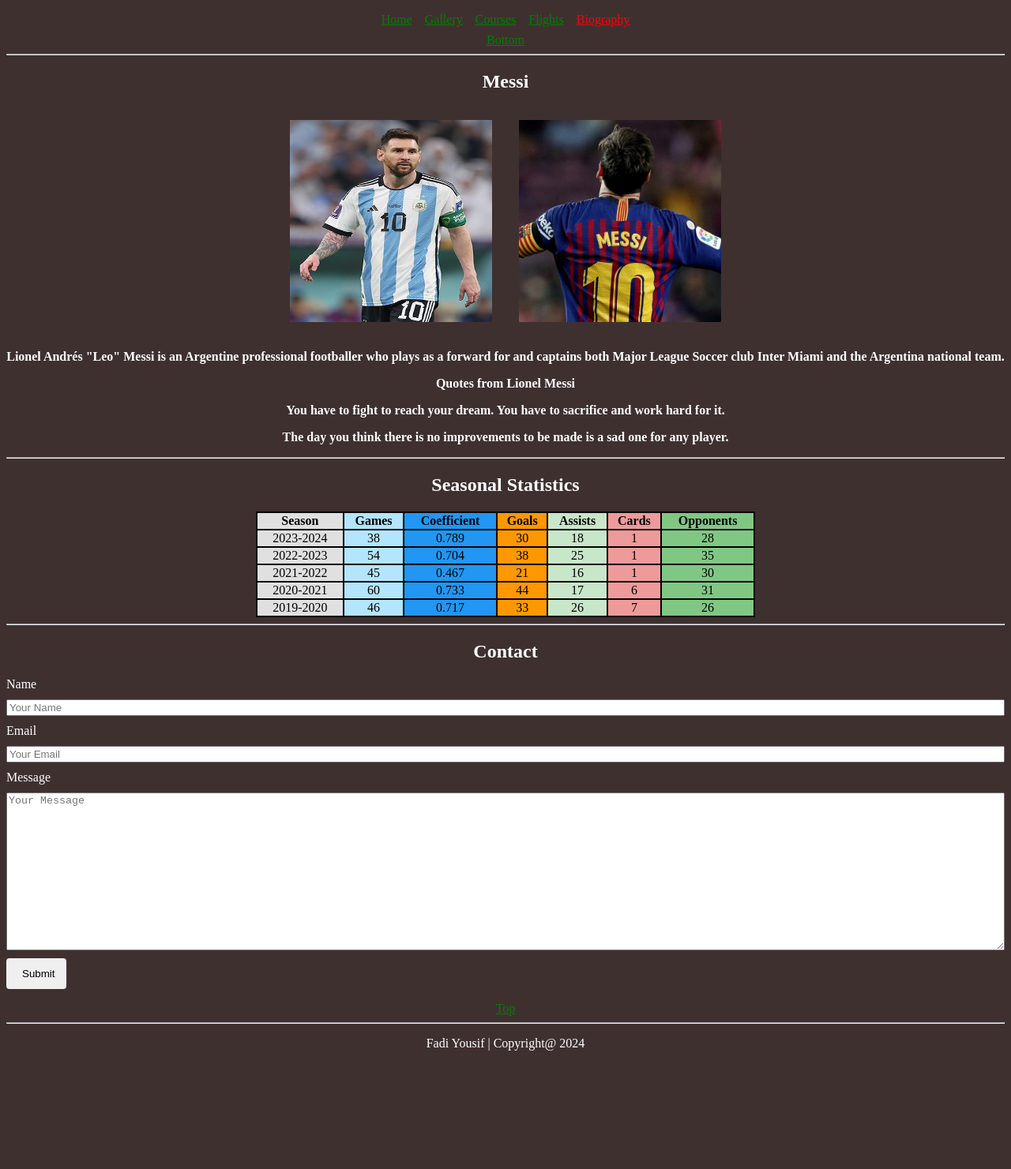
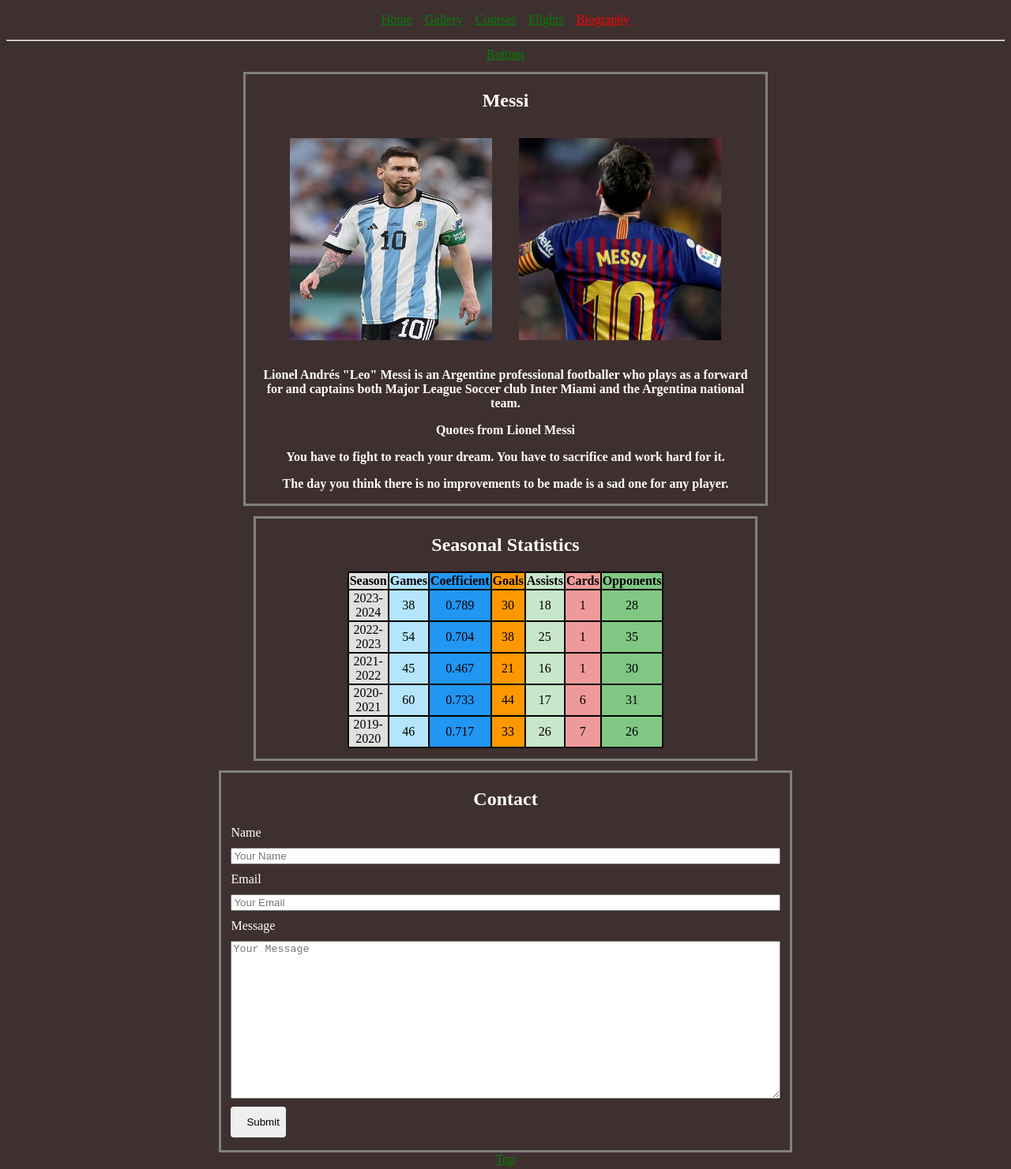
Before and after one commit to fadiyoux/fadiyoux.github.io, a plain HTML site: page biography.html in a window 1280 px wide. Shown: the top 1481 px of the page at 79% size. Before the commit the page ends 1347 px from the top, so only its background shows below. Drawn offline with Linux system fonts and the light colour scheme.

Commit message:
Improve Biography CSS

```diff
--- a/biography.html
+++ b/biography.html
@@ -10,17 +10,17 @@
 
     <nav class="centered-div">
         <ul>
-            <li><a style="color: green;" href="index.html">Home</a> </li>
-            <li><a style="color: green;" href="gallery.html">Gallery</a></li>
-            <li><a style="color: green;" href="courses.html">Courses</a></li>
-            <li><a style="color: green;" href="flights.html">Flights</a></li>
-            <li><a style="color: red;" href="#">Biography</a></li>
+            <li><a class="navbutton" href="index.html">Home</a> </li>
+            <li><a class="navbutton" href="gallery.html">Gallery</a></li>
+            <li><a class="navbutton" href="courses.html">Courses</a></li>
+            <li><a class="navbutton" href="flights.html">Flights</a></li>
+            <li><a class="navbutton sel" href="#">Biography</a></li>
         </ul>
     </nav>
+    <hr>
     <div class="centered-div">
-        <a href="#bottom" style="color: green;">Bottom</a>
+        <a href="#bottom" class="navbutton" >Bottom</a>
     </div>
-    <hr/>
 
     <section id="profile">
         <h1>Messi</h1>
@@ -33,7 +33,6 @@
         <p>You have to fight to reach your dream. You have to sacrifice and work hard for it.</p>
         <p>The day you think there is no improvements to be made is a sad one for any player.</p>
     </section>
-    <hr/>
 
     <section id="stats">
         <h1>Seasonal Statistics</h1>
@@ -107,7 +106,6 @@
             </tbody>
         </table>
     </section>
-    <hr>
 
     <section id="contact">
         <h1>Contact</h1>
--- a/css/biography.css
+++ b/css/biography.css
@@ -3,7 +3,6 @@ body {
 }
 
 /* Nav CSS*/
-
 ul {
     list-style-type: none;
     margin: 0;
@@ -15,15 +14,18 @@ li {
     float: left;
 }
 
+a.navbutton {
+    color:green;
+
+}
+
+a.sel {
+    color: red;
+}
+
 li a {
     display: block;
     padding: 8px;
-}
-
-#profile > div > img {
-    width: 256px;
-    height: 256px;
-    padding: 15px;
 }
 
 /* Centers the div tags */
@@ -40,6 +42,20 @@ li a {
     text-align: center;
 }
 
+
+/* Profile Modification */
+
+#profile {
+    margin-left: auto;
+    margin-right: auto;
+    padding-left: 1%;
+    padding-right: 1%;
+    margin-top: 1%;
+    border: 3px solid #808080;
+    width: 50%;
+}
+
+
 #profile > h1 {
     text-align: center;
     color: white;
@@ -50,6 +66,25 @@ li a {
     font-weight: bold;
     color: white;
 
+}
+
+
+#profile > div > img {
+
+    width: 256px;
+    height: 256px;
+    padding: 15px;
+}
+
+/* Stats Modification */
+
+#stats {
+    margin-left: auto;
+    margin-right: auto;
+    border: 3px solid #808080;
+    margin-top: 1%;
+    padding-bottom: 1%;
+    width: 50%;
 }
 
 #stats > h1 {
@@ -64,12 +99,25 @@ li a {
 
 }
 
-/* Table Stats CSS */
+/* Stats Modification */
+
+#contact {
+    margin-left: auto;
+    margin-right: auto;
+    padding-left: 1%;
+    padding-right: 1%;
+    border: 3px solid #808080;
+    margin-top: 1%;
+    width: 55%;
+}
+
 #stats > table {
     width: 50%;
     border-collapse: collapse;
+    object-fit: fill;
 }
 #stats > table, th, td {
+    object-fit: fill;
     margin-right: auto;
     margin-left: auto;
     border: 2px solid rgb(0, 0, 0);
@@ -98,5 +146,5 @@ input[type=submit] {
     border: none;
     border-radius: 4px;
     cursor: pointer;
-    width: 6%;
-  }
+    width: 10%;
+}
```
